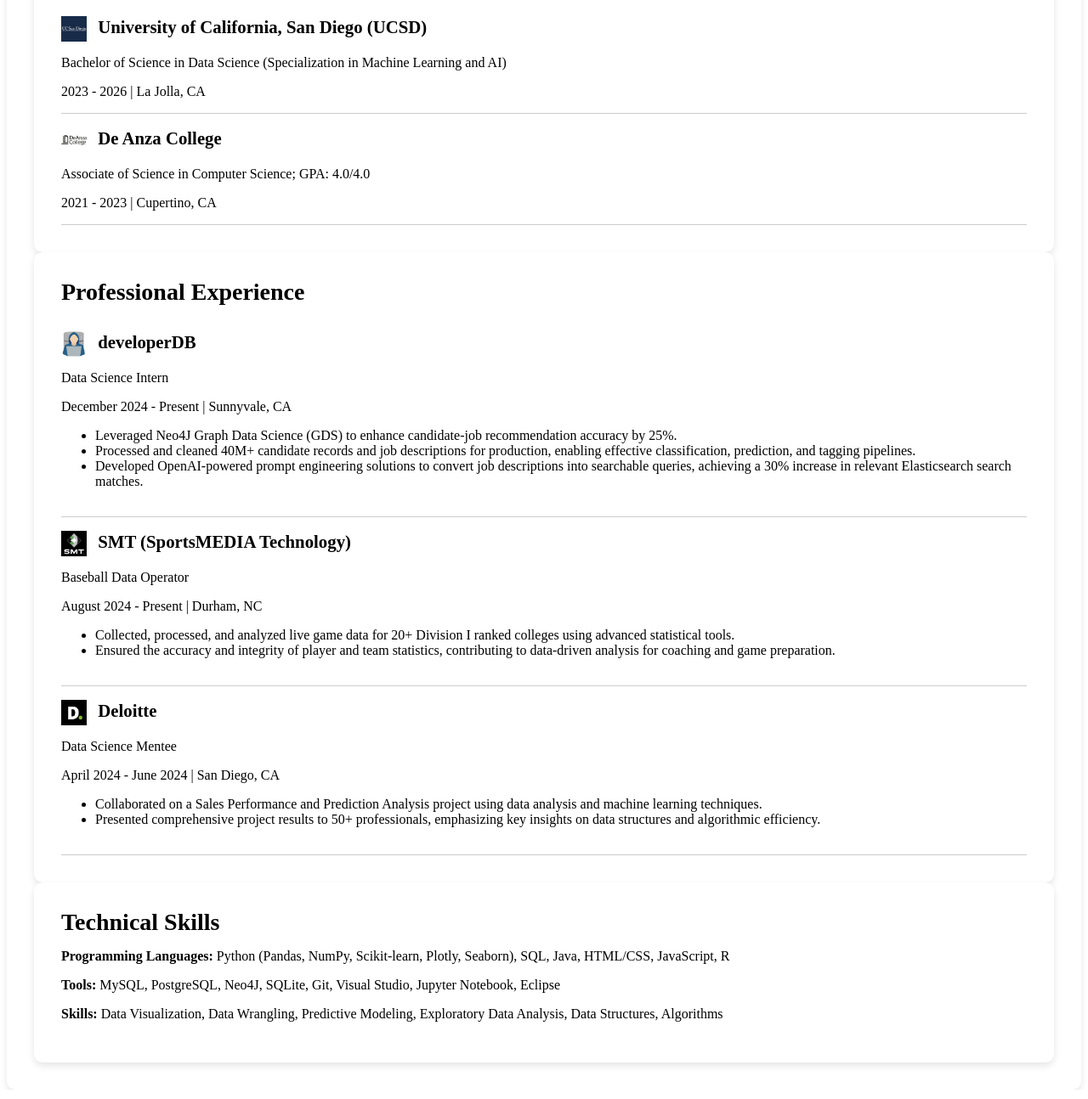
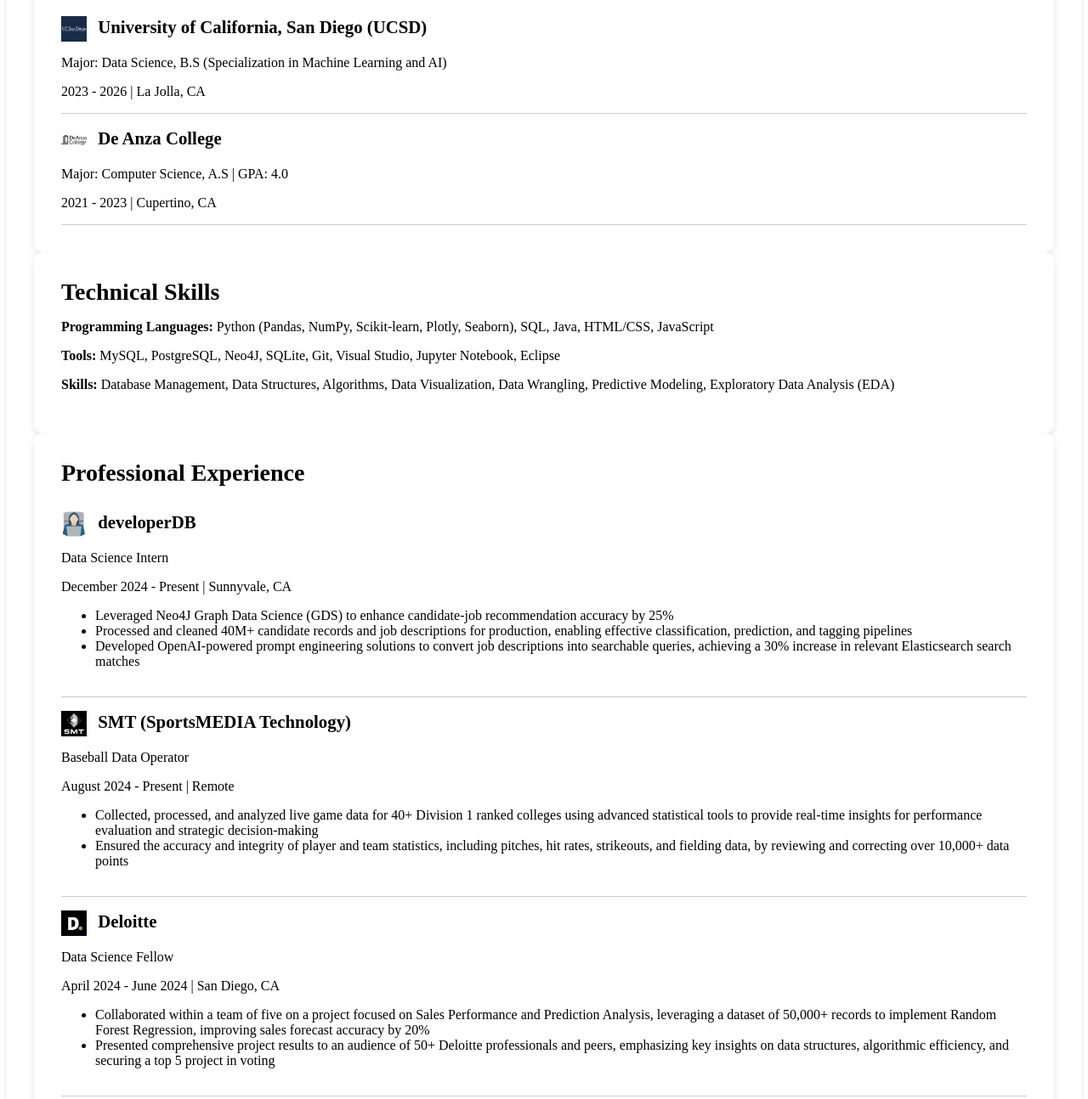
Before and after one commit to derricknguyen12/portfolio, a plain HTML site: page resume/index.html in a window 1280 px wide. Shown: the part 221-1515 px from the top of the page at 85% size. Drawn offline with Linux system fonts and the light colour scheme.

Commit message:
Update Resume

```diff
--- a/resume/index.html
+++ b/resume/index.html
@@ -26,7 +26,7 @@
                 <img src="university_of_california_at_san_diego_logo.jpeg" alt="UCSD logo" style="width: 30px; height: 30px; vertical-align: middle; margin-right: 8px;">
                 University of California, San Diego (UCSD)
             </h3>
-            <p>Bachelor of Science in Data Science (Specialization in Machine Learning and AI)</p>
+            <p>Major: Data Science, B.S (Specialization in Machine Learning and AI)</p>
             <time>2023 - 2026</time> | <span>La Jolla, CA</span>
         </article>
         <article>
@@ -34,9 +34,16 @@
                 <img src="deanza.jpeg" alt="deanza logo" style="width: 30px; height: 30px; vertical-align: middle; margin-right: 8px;">
                 De Anza College
             </h3>
-            <p>Associate of Science in Computer Science; GPA: 4.0/4.0</p>
+            <p>Major: Computer Science, A.S | GPA: 4.0</p>
             <time>2021 - 2023</time> | <span>Cupertino, CA</span>
         </article>
+    </section>
+
+    <section class="resume">
+        <h2>Technical Skills</h2>
+        <p><strong>Programming Languages:</strong> Python (Pandas, NumPy, Scikit-learn, Plotly, Seaborn), SQL, Java, HTML/CSS, JavaScript</p>
+        <p><strong>Tools:</strong> MySQL, PostgreSQL, Neo4J, SQLite, Git, Visual Studio, Jupyter Notebook, Eclipse</p>
+        <p><strong>Skills:</strong> Database Management, Data Structures, Algorithms, Data Visualization, Data Wrangling, Predictive Modeling, Exploratory Data Analysis (EDA)</p>
     </section>
 
     <section class="resume">
@@ -49,9 +56,9 @@
             <p>Data Science Intern</p>
             <time>December 2024 - Present</time> | <span>Sunnyvale, CA</span>
             <ul>
-                <li>Leveraged Neo4J Graph Data Science (GDS) to enhance candidate-job recommendation accuracy by 25%.</li>
-                <li>Processed and cleaned 40M+ candidate records and job descriptions for production, enabling effective classification, prediction, and tagging pipelines.</li>
-                <li>Developed OpenAI-powered prompt engineering solutions to convert job descriptions into searchable queries, achieving a 30% increase in relevant Elasticsearch search matches.</li>
+                <li>Leveraged Neo4J Graph Data Science (GDS) to enhance candidate-job recommendation accuracy by 25%</li>
+                <li>Processed and cleaned 40M+ candidate records and job descriptions for production, enabling effective classification, prediction, and tagging pipelines</li>
+                <li>Developed OpenAI-powered prompt engineering solutions to convert job descriptions into searchable queries, achieving a 30% increase in relevant Elasticsearch search matches</li>
             </ul>
         </article>
 
@@ -61,10 +68,10 @@
                 SMT (SportsMEDIA Technology)
             </h3>
             <p>Baseball Data Operator</p>
-            <time>August 2024 - Present</time> | <span>Durham, NC</span>
+            <time>August 2024 - Present</time> | <span>Remote</span>
             <ul>
-                <li>Collected, processed, and analyzed live game data for 20+ Division I ranked colleges using advanced statistical tools.</li>
-                <li>Ensured the accuracy and integrity of player and team statistics, contributing to data-driven analysis for coaching and game preparation.</li>
+                <li>Collected, processed, and analyzed live game data for 40+ Division 1 ranked colleges using advanced statistical tools to provide real-time insights for performance evaluation and strategic decision-making</li>
+                <li>Ensured the accuracy and integrity of player and team statistics, including pitches, hit rates, strikeouts, and fielding data, by reviewing and correcting over 10,000+ data points</li>
             </ul>
         </article>
         <article>
@@ -72,20 +79,13 @@
                 <img src="deloitte_logo.jpeg" alt="Deloitte logo" style="width: 30px; height: 30px; vertical-align: middle; margin-right: 8px;">
                 Deloitte
             </h3>
-            <p>Data Science Mentee</p>
+            <p>Data Science Fellow</p>
             <time>April 2024 - June 2024</time> | <span>San Diego, CA</span>
             <ul>
-                <li>Collaborated on a Sales Performance and Prediction Analysis project using data analysis and machine learning techniques.</li>
-                <li>Presented comprehensive project results to 50+ professionals, emphasizing key insights on data structures and algorithmic efficiency.</li>
+                <li>Collaborated within a team of five on a project focused on Sales Performance and Prediction Analysis, leveraging a dataset of 50,000+ records to implement Random Forest Regression, improving sales forecast accuracy by 20%</li>
+                <li>Presented comprehensive project results to an audience of 50+ Deloitte professionals and peers, emphasizing key insights on data structures, algorithmic efficiency, and securing a top 5 project in voting</li>
             </ul>
         </article>
     </section>
-
-    <section class="resume">
-        <h2>Technical Skills</h2>
-        <p><strong>Programming Languages:</strong> Python (Pandas, NumPy, Scikit-learn, Plotly, Seaborn), SQL, Java, HTML/CSS, JavaScript, R</p>
-        <p><strong>Tools:</strong> MySQL, PostgreSQL, Neo4J, SQLite, Git, Visual Studio, Jupyter Notebook, Eclipse</p>
-        <p><strong>Skills:</strong> Data Visualization, Data Wrangling, Predictive Modeling, Exploratory Data Analysis, Data Structures, Algorithms</p>
-    </section>
 </body>
 </html>
```
